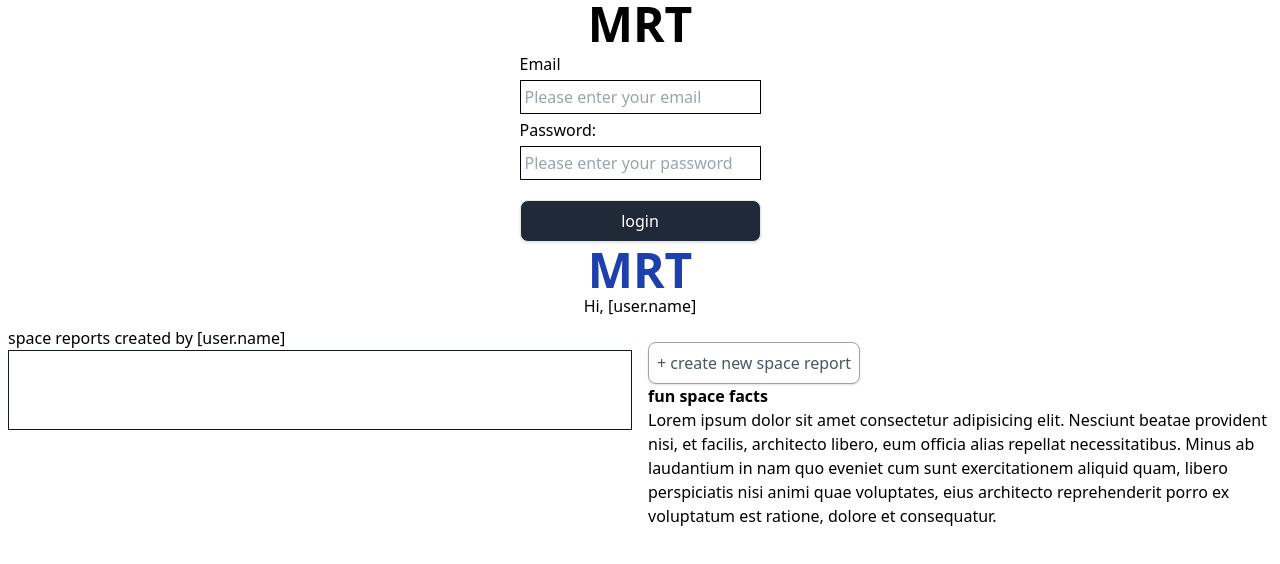
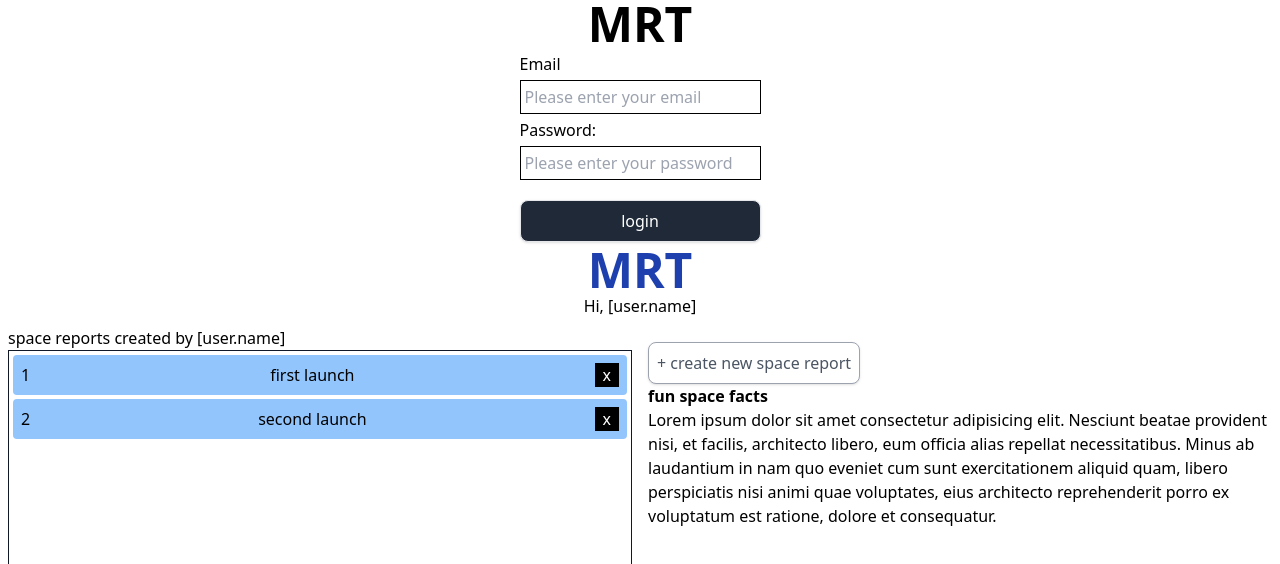
Before and after one commit to simonemiar/sundown, a Nuxt app: page / in a window 1280 px wide. Shown: the top 564 px of the page. Built offline with nearby package versions, Linux system fonts and the light colour scheme.

Commit message:
spacereport components

```diff
--- a/components/FlowOverview.vue
+++ b/components/FlowOverview.vue
@@ -4,14 +4,14 @@
     <section id="section_layout" class="grid grid-cols-2">
       <div class="m-2">
         <p class="font-bold">Mission name:</p>
-        <div>display mission name</div>
+        <p>{{ missionname }}</p>
         <div>
           <p class="font-bold">Mission Descripton</p>
-          <p>display description</p>
+          <p>{{ missiondesc }}</p>
         </div>
         <div>
           <p class="font-bold">Mission start date</p>
-          <p>display start date</p>
+          <p>{{ missiondesc }}</p>
         </div>
         <div>
           <p class="font-bold">Lat:</p>
--- /dev/null
+++ b/components/Spacereport.vue
@@ -0,0 +1,18 @@
+<template>
+  <div>
+    <div class="flex justify-between p-2 m-1 bg-blue-300 rounded">
+      <h3>{{ spacereport.id }}</h3>
+      <p>{{ spacereport.missionname }}</p>
+      <button class="text-white bg-black px-2">x</button>
+    </div>
+  </div>
+</template>
+
+<script>
+export default {
+  name: 'Spacereport',
+  props: {
+    spacereport: Object,
+  },
+}
+</script>
--- /dev/null
+++ b/components/Spacereports.vue
@@ -0,0 +1,19 @@
+<template>
+  <div>
+    <!-- looper igennem for at lave en liste - og herunder få adgang til hver enkel report -->
+    <div :key="spacereport.id" v-for="spacereport in spacereports">
+      <h3>
+        <Spacereport :spacereport="spacereport" />
+      </h3>
+    </div>
+  </div>
+</template>
+
+<script>
+export default {
+  name: 'Spacereports',
+  props: {
+    spacereports: Array,
+  },
+}
+</script>
--- a/pages/index.vue
+++ b/pages/index.vue
@@ -8,10 +8,13 @@
         <section id="section_layout" class="grid grid-cols-2">
           <div class="m-2">
             <p>space reports created by [user.name]</p>
-            <div
-              id="report_container"
-              class="border border-gray-900 h-20"
-            ></div>
+            <div id="report_container" class="border border-gray-900 h-60">
+              <Spacereports
+                @delete-spacereport="deleteSpacereport"
+                :spacereports="spacereports"
+              />
+              <!-- v bind for at det opdatere dynamisk  -->
+            </div>
           </div>
           <div class="m-2">
             <button @click="gotoSpaceFlow" class="secondary-button">
@@ -34,13 +37,42 @@
 </template>
 
 <script>
-import Login from '/components/Login.vue'
-import Header from '../components/Header.vue'
-
 export default {
   name: 'App',
-  components: Login,
-  Header,
+
+  data() {
+    return {
+      spacereports: [],
+    }
+  },
+  methods: {
+    deleteSpacereport(id) {
+      consol.log('spacereport', id)
+    },
+  },
+  created() {
+    this.spacereports = [
+      {
+        // fake space reports
+        id: 1,
+        missionname: 'first launch',
+        missiondesc: 'it went bad',
+        missiondate: '11-11-11',
+        selectedimages: 'pictures',
+        lat: '1234',
+        long: '1234',
+      },
+      {
+        id: 2,
+        missionname: 'second launch',
+        missiondesc: 'it went bad',
+        missiondate: '11-11-11',
+        selectedimages: 'pictures',
+        lat: '1234',
+        long: '1234',
+      },
+    ]
+  },
 
   methods: {
     gotoSpaceFlow() {
--- a/store/index.js
+++ b/store/index.js
@@ -1,5 +1,3 @@
-import axios from 'axios'
-
 //state
 export const state = () => {
   return { test: 1 }
```
